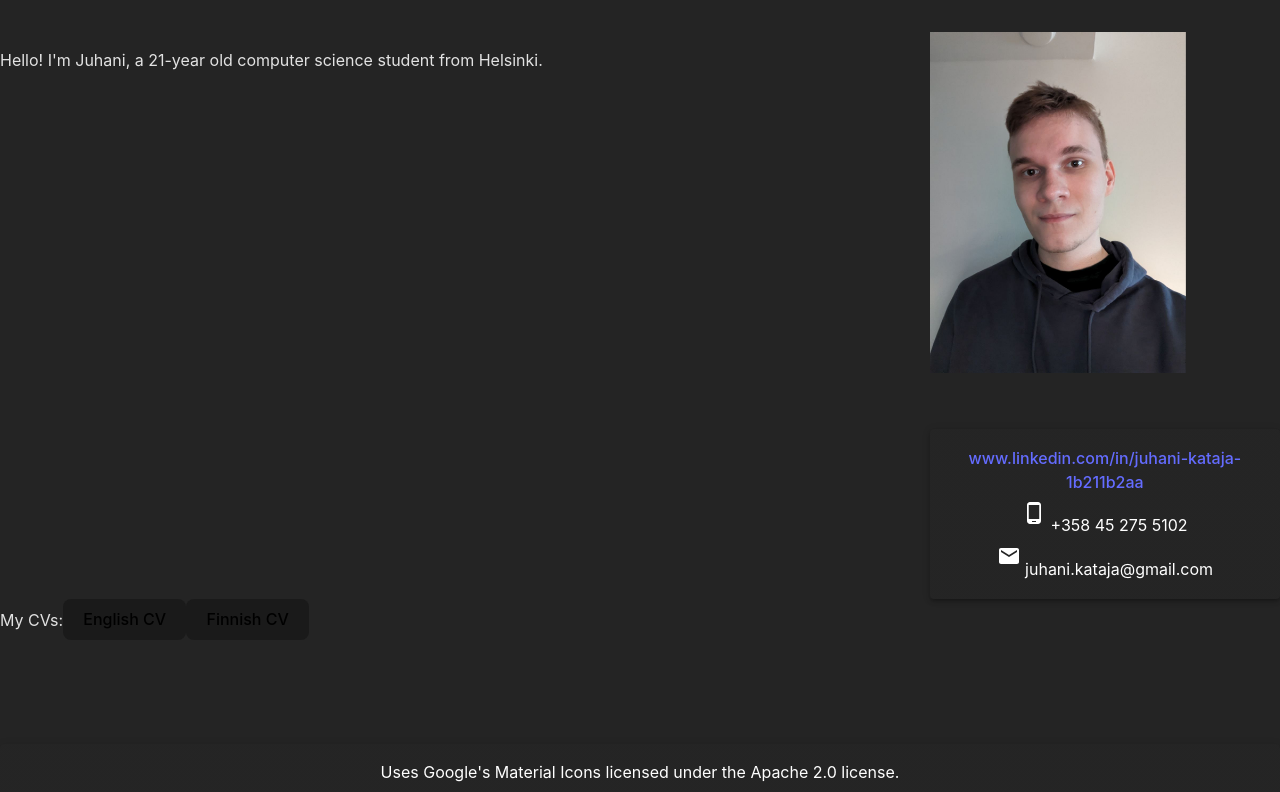
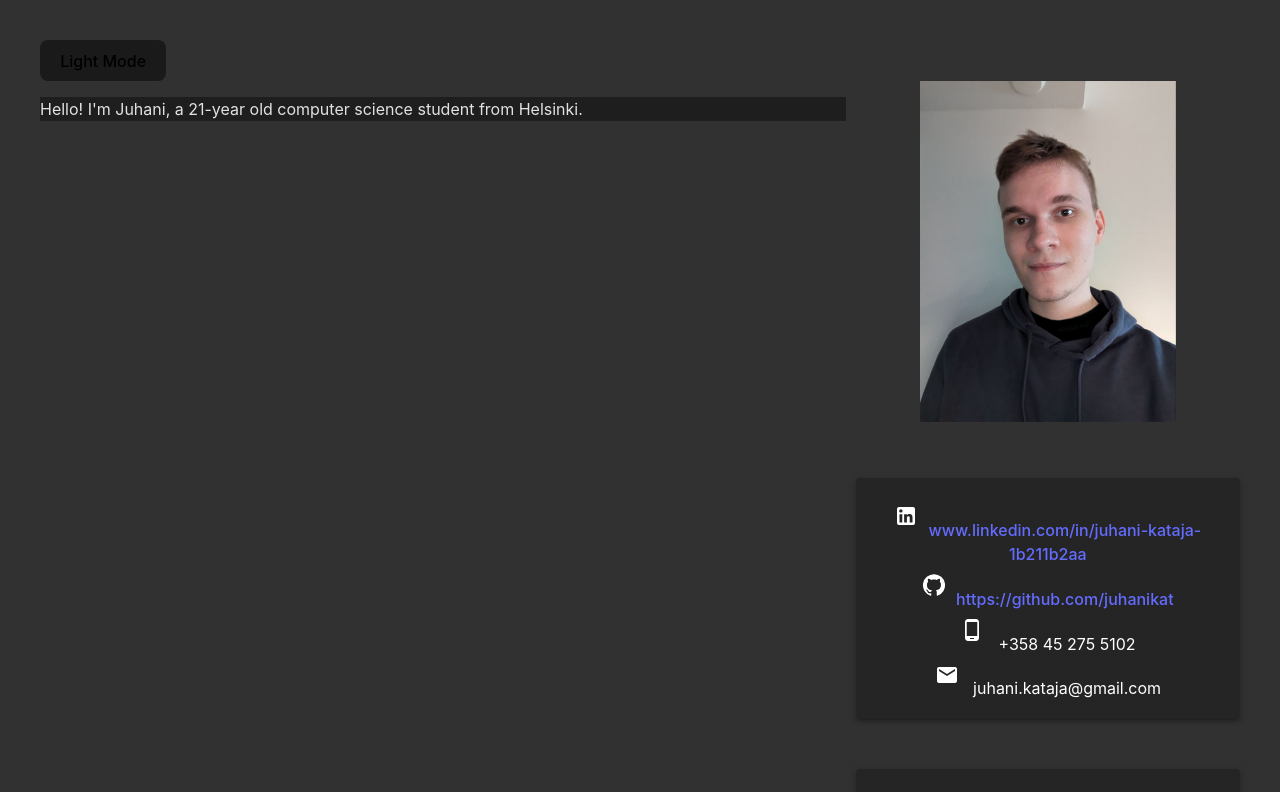
Before and after one commit to juhanikat/juhanikat.github.io, a React (Vite) app: page / in a window 1280 px wide. Shown: the top 792 px of the page. Built offline with nearby package versions, Linux system fonts and the light colour scheme.

Commit message:
add light and dark modes and more css

```diff
--- a/src/App.css
+++ b/src/App.css
@@ -1,7 +1,16 @@
 #root {
   max-width: 1280px;
   margin: auto;
-  padding: 2rem 0 10rem 0;;
+  padding: 2rem 2rem 0 2rem;
+}
+
+.page-container {
+  position: relative;
+  min-height: 100vh;
+}
+
+.icons {
+  padding-right: 10px;
 }
 
 .info{
@@ -13,12 +22,29 @@
   margin: 2% 0 2% 0;
 }
 
+.pdfbuttons {
+  padding: 5% 2% 5% 2%;
+  text-align: center;
+}
+
+.pdfbuttons > * {
+  margin: 2% 1% 2% 1%;
+}
+
+.naama {
+  margin: auto;
+}
+
+img {
+  width: 100%;
+  height: auto;
+  max-width: 256px;
+}
 .about {
-  position: fixed;
+  position: absolute;
   bottom: 0;
   left: 0;
   right: 0;
-  padding: 0 2rem 0 2rem;
   text-align: center;
 }
 
@@ -29,10 +55,18 @@
 .NaamaAndInfo {
   display: flex;
   flex-direction: column;
+  margin-left: 10px;
+  margin-bottom: 30vh;
   gap: 50px;
 
 }
 
 .introduction {
   flex-grow: 1;
+  width: 50%;
+  min-width: 50%;
 }
+
+.introduction > p {
+  background-color: rgb(31, 30, 30);
+}
--- a/src/App.jsx
+++ b/src/App.jsx
@@ -1,4 +1,4 @@
-import React from "react"
+import React, { useEffect, useState } from "react"
 import "./App.css"
 import Info from "./components/Info"
 import PdfButtons from "./components/PdfButtons"
@@ -7,16 +7,41 @@ import About from "./components/About"
 import Naama from "./components/Naama"
 
 function App() {
+  const changeMode = () => {
+    document.body.classList.toggle("body-light")
+    document.body.classList.toggle("body-dark")
+    if (modeButtonText === "Light Mode") {
+      setModeButtonText("Dark Mode")
+    } else {
+      setModeButtonText("Light Mode")
+    }
+  }
+
+  const [modeButtonText, setModeButtonText] = useState("Light Mode")
+
+  useEffect(() => {
+    if (
+      !document.body.classList.contains("body-dark") &&
+      !document.body.classList.contains("body-light")
+    )
+      document.body.classList.add("body-dark")
+  }, [])
+
+  let modeButton = (
+    <button onClick={() => changeMode()}>{modeButtonText}</button>
+  )
+
   return (
-    <div>
+    <div className="page-container">
+      {modeButton}
       <div className="IntroAndInfo">
         <Introduction />
         <div className="NaamaAndInfo">
           <Naama />
           <Info />
+          <PdfButtons />
         </div>
       </div>
-      <PdfButtons />
       <About />
     </div>
   )
--- a/src/components/About.jsx
+++ b/src/components/About.jsx
@@ -3,13 +3,11 @@ import { Paper } from "@mui/material"
 const About = () => {
   return (
     <Paper className="about" elevation={3}>
-      <footer>
         <p>
           {
             "Uses Google's Material Icons licensed under the Apache 2.0 license."
           }
         </p>
-      </footer>
     </Paper>
   )
 }
--- a/src/components/Info.jsx
+++ b/src/components/Info.jsx
@@ -1,11 +1,16 @@
 import React from "react"
 import PhoneAndroidIcon from "@mui/icons-material/PhoneAndroid"
+import GitHubIcon from "@mui/icons-material/GitHub"
+import LinkedInIcon from "@mui/icons-material/LinkedIn"
 import { Email } from "@mui/icons-material"
 import { Paper } from "@mui/material"
+import { Fade } from "@mui/material"
 
 const Info = () => {
   return (
+    <Fade in={true} timeout={1000}>
       <Paper className="info" elevation={3}>
+        <LinkedInIcon className="icons"></LinkedInIcon>
         <a
           href="https://www.linkedin.com/in/juhani-kataja-1b211b2aa"
           target="_blank"
@@ -14,10 +19,14 @@ const Info = () => {
           www.linkedin.com/in/juhani-kataja-1b211b2aa
         </a>
         <br></br>
-      <PhoneAndroidIcon /> +358 45 275 5102
+        <GitHubIcon className="icons" />
+        <a href="https://github.com/juhanikat">https://github.com/juhanikat</a>
         <br></br>
-      <Email /> juhani.kataja@gmail.com
+        <PhoneAndroidIcon className="icons" /> +358 45 275 5102
+        <br></br>
+        <Email className="icons" /> juhani.kataja@gmail.com
       </Paper>
+    </Fade>
   )
 }
 
--- a/src/components/Introduction.jsx
+++ b/src/components/Introduction.jsx
@@ -1,13 +1,15 @@
 import React from "react"
-
+import { Fade } from "@mui/material"
 
 const introText =
   "Hello! I'm Juhani, a 21-year old computer science student from Helsinki. "
 const Introduction = () => {
   return (
-    <div className="introduction">
-      <p>{introText}</p>
-    </div>
+    <Fade in={true} timeout={1000}>
+      <div className="introduction">
+        <p>{introText}</p>
+      </div>
+    </Fade>
   )
 }
 
--- a/src/components/Naama.jsx
+++ b/src/components/Naama.jsx
@@ -5,7 +5,7 @@ import naama2 from "../../images/naama2.jpeg"
 
 const Naama = () => {
   return (
-    <Box>
+    <Box className="naama">
       <Fade in={true} timeout={1000}>
         <img className="portrait" width="256" src={naama2}></img>
       </Fade>
--- a/src/components/PdfButtons.jsx
+++ b/src/components/PdfButtons.jsx
@@ -1,18 +1,23 @@
 import React from "react"
 import CVEnglish from "../pdfs/juhani_kataja_cv_english.pdf"
 import CVFinnish from "../pdfs/juhani_kataja_cv_finnish.pdf"
+import { Paper } from "@mui/material"
+import { Fade } from "@mui/material"
 
 const PdfButtons = () => {
   return (
-    <div>
+    <Fade in={true} timeout={1000}>
+      <Paper className="pdfbuttons" elevation={3}>
         My CVs:
+        <br></br>
         <button onClick={() => window.open(CVEnglish, "_blank")}>
           English CV
         </button>
         <button onClick={() => window.open(CVFinnish, "_blank")}>
           Finnish CV
         </button>
-    </div>
+      </Paper>
+    </Fade>
   )
 }
 
--- a/src/index.css
+++ b/src/index.css
@@ -5,12 +5,20 @@
 
   color-scheme: light dark;
   color: rgba(255, 255, 255, 0.87);
-  background-color: #242424;
+
 
   font-synthesis: none;
   text-rendering: optimizeLegibility;
   -webkit-font-smoothing: antialiased;
   -moz-osx-font-smoothing: grayscale;
+}
+
+.body-light {
+  background-image: linear-gradient(rgb(235, 235, 235), rgb(253, 236, 236));
+}
+
+.body-dark {
+  background-color: #313131;
 }
 
 a {
@@ -20,12 +28,6 @@ a {
 }
 a:hover {
   color: #535bf2;
-}
-
-body {
-  margin: 0;
-  min-width: 320px;
-  min-height: 100vh;
 }
 
 h1 {
--- a/vite.config.js
+++ b/vite.config.js
@@ -4,5 +4,5 @@ import eslintPlugin from "vite-plugin-eslint"
 
 // https://vitejs.dev/config/
 export default defineConfig({
-  plugins: [react(), eslintPlugin()],
+  plugins: [react(), eslintPlugin({ failOnError: false })],
 })
```
Lines whose indentation alone changed are shown as unchanged.
